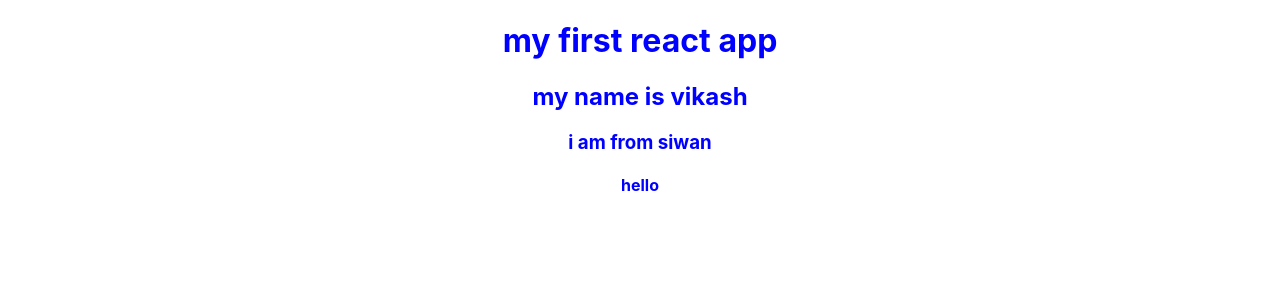
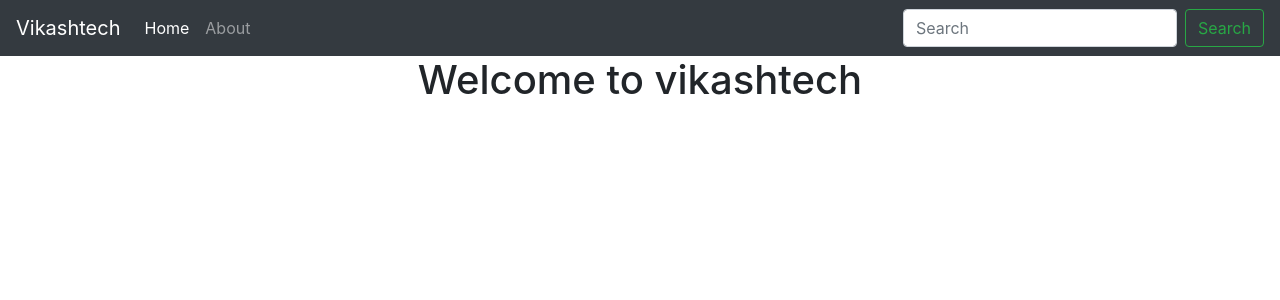
Before and after one commit to Vs74279/myapp, a React (Create React App) app: page / in a window 1280 px wide. Shown: the top 300 px of the page. Built offline with nearby package versions, Linux system fonts and the light colour scheme.

Commit message:
Add navbar

```diff
--- a/public/index.html
+++ b/public/index.html
@@ -24,6 +24,9 @@
       work correctly both with client-side routing and a non-root public URL.
       Learn how to configure a non-root public URL by running `npm run build`.
     -->
+    <link rel="stylesheet" href="https://cdn.jsdelivr.net/npm/bootstrap@4.0.0/dist/css/bootstrap.min.css" integrity="sha384-Gn5384xqQ1aoWXA+058RXPxPg6fy4IWvTNh0E263XmFcJlSAwiGgFAW/dAiS6JXm" crossorigin="anonymous">
+
+
     <title>React App</title>
   </head>
   <body>
@@ -39,5 +42,8 @@
       To begin the development, run `npm start` or `yarn start`.
       To create a production bundle, use `npm run build` or `yarn build`.
     -->
+    <script src="https://code.jquery.com/jquery-3.2.1.slim.min.js" integrity="sha384-KJ3o2DKtIkvYIK3UENzmM7KCkRr/rE9/Qpg6aAZGJwFDMVNA/GpGFF93hXpG5KkN" crossorigin="anonymous"></script>
+    <script src="https://cdn.jsdelivr.net/npm/popper.js@1.12.9/dist/umd/popper.min.js" integrity="sha384-ApNbgh9B+Y1QKtv3Rn7W3mgPxhU9K/ScQsAP7hUibX39j7fakFPskvXusvfa0b4Q" crossorigin="anonymous"></script>
+    <script src="https://cdn.jsdelivr.net/npm/bootstrap@4.0.0/dist/js/bootstrap.min.js" integrity="sha384-JZR6Spejh4U02d8jOt6vLEHfe/JQGiRRSQQxSfFWpi1MquVdAyjUar5+76PVCmYl" crossorigin="anonymous"></script>
   </body>
 </html>
--- a/src/App.js
+++ b/src/App.js
@@ -3,15 +3,39 @@
 
 function App() {
   return (
-    <div className="App">
-      <header className="App-header">
+    <>
+    <nav className="navbar navbar-expand-lg navbar-dark bg-dark">
+  <a className="navbar-brand" href="/">Vikashtech</a>
+  <button className="navbar-toggler" type="button" data-toggle="collapse" data-target="#navbarSupportedContent" aria-controls="navbarSupportedContent" aria-expanded="false" aria-label="Toggle navigation">
+    <span className="navbar-toggler-icon"></span>
+  </button>
 
-        <h1> my first react app </h1>
-        <h2>my name is vikash</h2>
-        <h3>i am from siwan</h3>
-        <h4>hello</h4>
-        </header>
-    </div>
+  <div className="collapse navbar-collapse" id="navbarSupportedContent">
+    <ul className="navbar-nav mr-auto">
+      <li className="nav-item active">
+        <a className="nav-link" href="/">Home <span class="sr-only">(current)</span></a>
+      </li>
+      <li className="nav-item">
+        <a className="nav-link" href="/">About</a>
+      </li>
+
+
+    </ul>
+    <form className="form-inline my-2 my-lg-0">
+      <input className="form-control mr-sm-2" type="search" placeholder="Search" aria-label="Search"/>
+      <button className="btn btn-outline-success my-2 my-sm-0" type="submit">Search</button>
+    </form>
+  </div>
+</nav>
+     <div>
+      <center>
+        <h1>Welcome to vikashtech</h1>
+      </center>
+     </div>
+
+    </>
+
+
 
   );
 }
```
